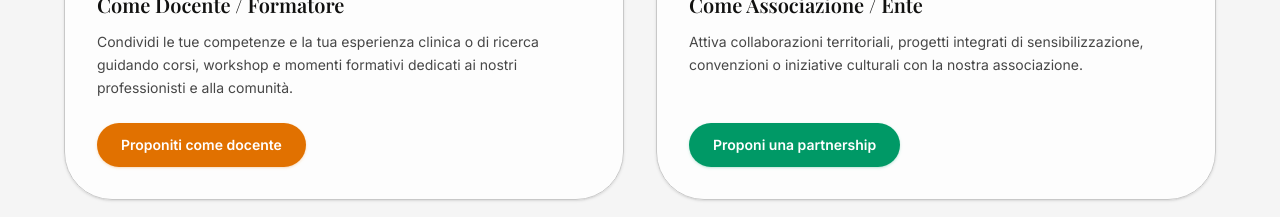
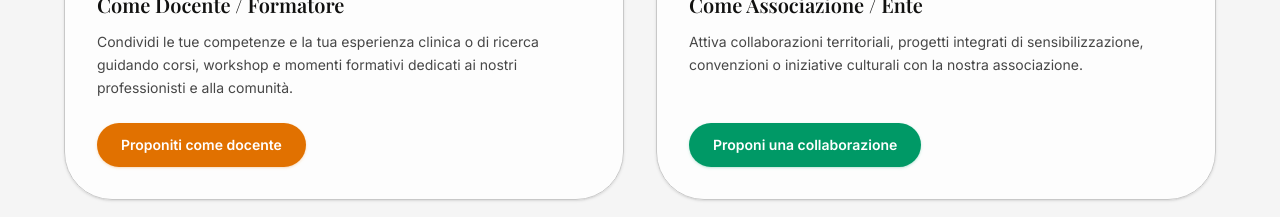
Before and after one commit to applicaaps/applica, a Next.js app in the folder applica-app/: page /contatti in a window 1280 px wide. Shown: the part 1200-1417 px from the top of the page. Built offline with nearby package versions, Linux system fonts and the light colour scheme; a web font is replaced by a local one.

Commit message:
mod testo

```diff
--- a/applica-app/app/contatti/page.tsx
+++ b/applica-app/app/contatti/page.tsx
@@ -153,7 +153,7 @@ export default function Contatti() {
                   }}
                   className="inline-flex items-center justify-center gap-2 bg-emerald-600 text-white px-6 py-3 rounded-xl font-semibold text-sm pressable hover:bg-emerald-700 transition-colors w-full sm:w-auto shadow-sm shadow-emerald-600/20"
                 >
-                  Proponi una partnership
+                  Proponi una collaborazione
                 </button>
               </div>
             </RevealSection>
@@ -286,9 +286,8 @@ export default function Contatti() {
                       <input type="hidden" id="motivo" name="motivo" value={selectedMotivo} required />
 
                       <div
-                        className={`w-full px-4 py-3 bg-[var(--color-surface)] border rounded-xl outline-none text-base cursor-pointer flex items-center justify-between transition-colors ${
-                          isSelectOpen ? "border-[var(--color-primary)] ring-2 ring-[var(--color-primary)]/20" : "border-[var(--color-outline-variant)]"
-                        }`}
+                        className={`w-full px-4 py-3 bg-[var(--color-surface)] border rounded-xl outline-none text-base cursor-pointer flex items-center justify-between transition-colors ${isSelectOpen ? "border-[var(--color-primary)] ring-2 ring-[var(--color-primary)]/20" : "border-[var(--color-outline-variant)]"
+                          }`}
                         onClick={() => setIsSelectOpen(!isSelectOpen)}
                         tabIndex={0}
                         onBlur={(e) => {
@@ -312,11 +311,10 @@ export default function Contatti() {
                             <button
                               key={motivo.value}
                               type="button"
-                              className={`w-full text-left px-4 py-3 text-base transition-colors focus:outline-none ${
-                                selectedMotivo === motivo.value
+                              className={`w-full text-left px-4 py-3 text-base transition-colors focus:outline-none ${selectedMotivo === motivo.value
                                   ? "bg-[var(--color-primary-container)] text-[var(--color-on-primary-container)] font-medium"
                                   : "text-[var(--color-on-surface)] hover:bg-[var(--color-surface-container-high)] focus:bg-[var(--color-surface-container-high)]"
-                              }`}
+                                }`}
                               onMouseDown={(e) => {
                                 e.preventDefault();
                                 setSelectedMotivo(motivo.value)
```
